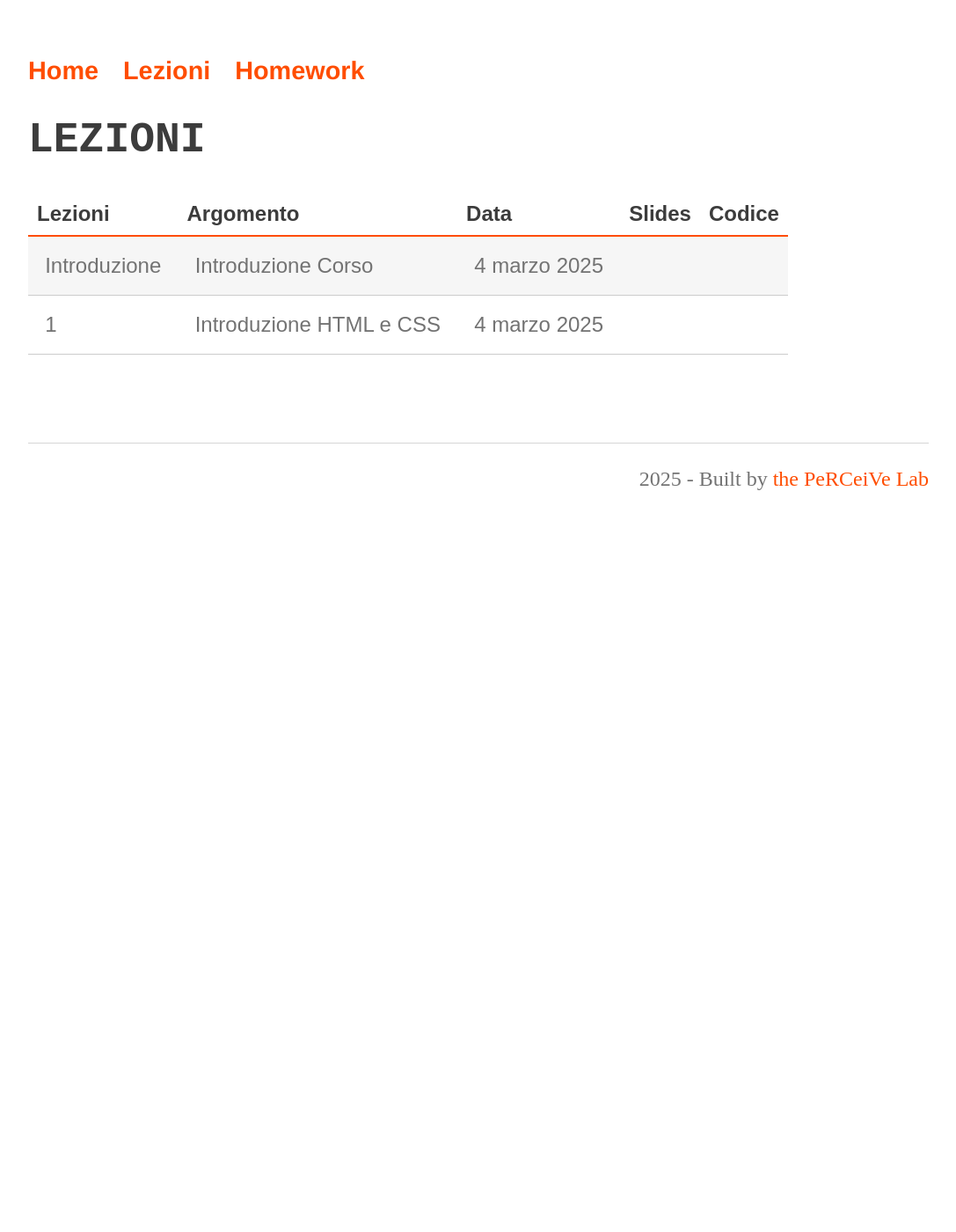
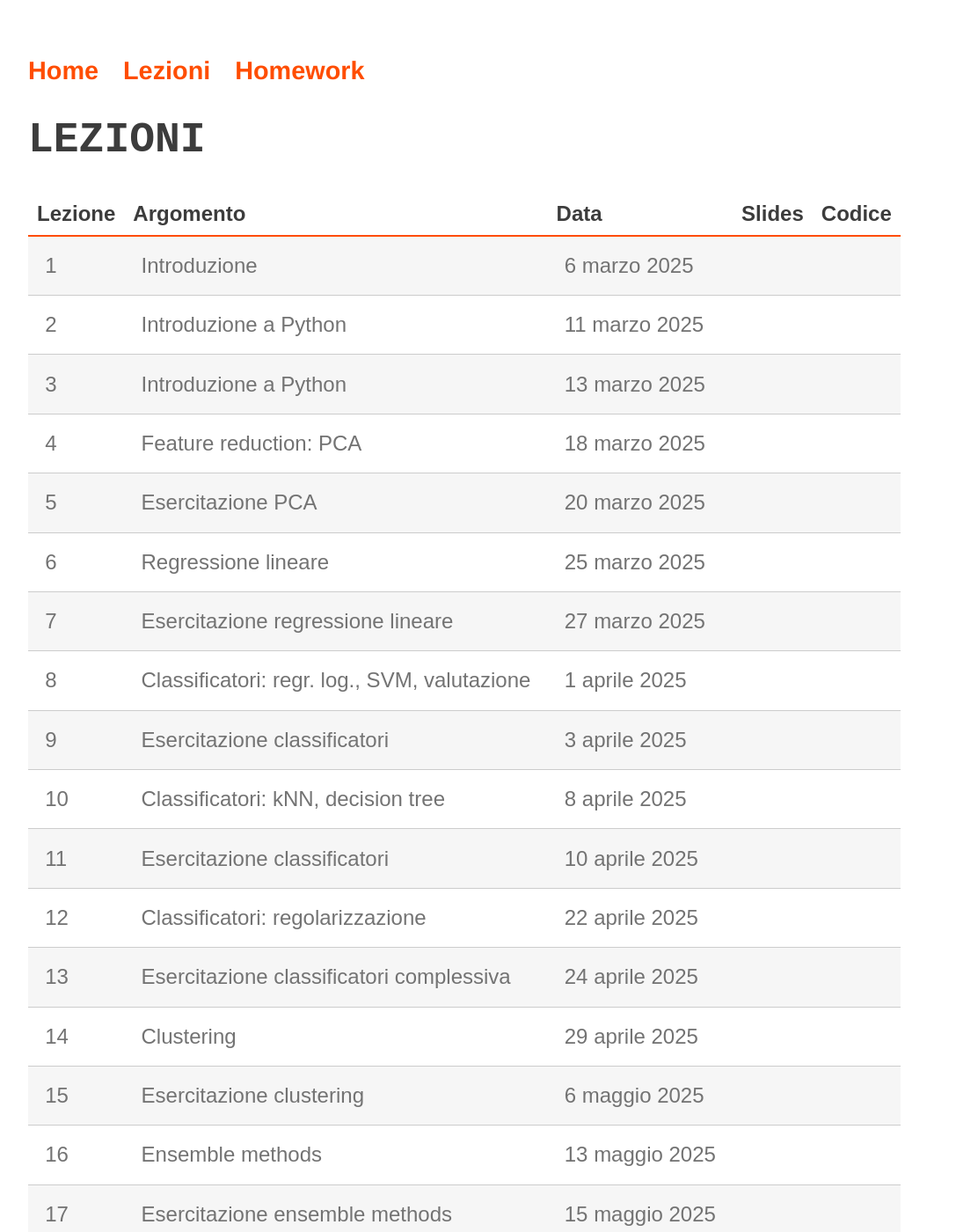
Before and after one commit to perceivelab/ml-mz-2025, a Jekyll site: the page built from lezioni.md, in a window 1280 px wide and 1400 px high. Shown: the whole window at 88% size, without its empty margins (28-1115 px from the left). Built offline with Jekyll 4.4.1, drawn with Linux system fonts in a browser that asks for light colours; our own code applies the rules of GitHub Pages for plain Markdown files; some of the changed text lies outside the part shown.

Commit message:
Update lezioni.md

```diff
--- a/lezioni.md
+++ b/lezioni.md
@@ -4,7 +4,28 @@ layout: page
 
 # LEZIONI
 
-| Lezioni      | Argomento                        | Data           | Slides                          | Codice      |
-|--------------|----------------------------------|----------------|-------------------------------  |-------------|
-| Introduzione | Introduzione Corso               | 4 marzo 2025   |                                 |             |
-| 1            | Introduzione HTML e CSS          | 4 marzo 2025   |                                 |             |
+| Lezione | Argomento                               | Data                | Slides | Codice |
+|---------|-----------------------------------------|----------------------|--------|--------|
+| 1       | Introduzione                           | 6 marzo 2025         |        |        |
+| 2       | Introduzione a Python                 | 11 marzo 2025        |        |        |
+| 3       | Introduzione a Python                 | 13 marzo 2025        |        |        |
+| 4       | Feature reduction: PCA                | 18 marzo 2025        |        |        |
+| 5       | Esercitazione PCA                     | 20 marzo 2025        |        |        |
+| 6       | Regressione lineare                   | 25 marzo 2025        |        |        |
+| 7       | Esercitazione regressione lineare     | 27 marzo 2025        |        |        |
+| 8       | Classificatori: regr. log., SVM, valutazione | 1 aprile 2025  |        |        |
+| 9       | Esercitazione classificatori          | 3 aprile 2025        |        |        |
+| 10      | Classificatori: kNN, decision tree    | 8 aprile 2025        |        |        |
+| 11      | Esercitazione classificatori          | 10 aprile 2025       |        |        |
+| 12      | Classificatori: regolarizzazione      | 22 aprile 2025       |        |        |
+| 13      | Esercitazione classificatori complessiva | 24 aprile 2025   |        |        |
+| 14      | Clustering                            | 29 aprile 2025       |        |        |
+| 15      | Esercitazione clustering              | 6 maggio 2025        |        |        |
+| 16      | Ensemble methods                      | 13 maggio 2025       |        |        |
+| 17      | Esercitazione ensemble methods        | 15 maggio 2025       |        |        |
+| 18      | Reti neurali                          | 20 maggio 2025       |        |        |
+| 19      | Reti neurali                          | 22 maggio 2025       |        |        |
+| 20      | Esercitazione reti neurali            | 27 maggio 2025       |        |        |
+| 21      | Esercitazione complessiva             | 29 maggio 2025       |        |        |
+| 22      | CNN                                   | 3 giugno 2025        |        |        |
+| 23      | CNN                                   | 5 giugno 2025        |        |        |
```
